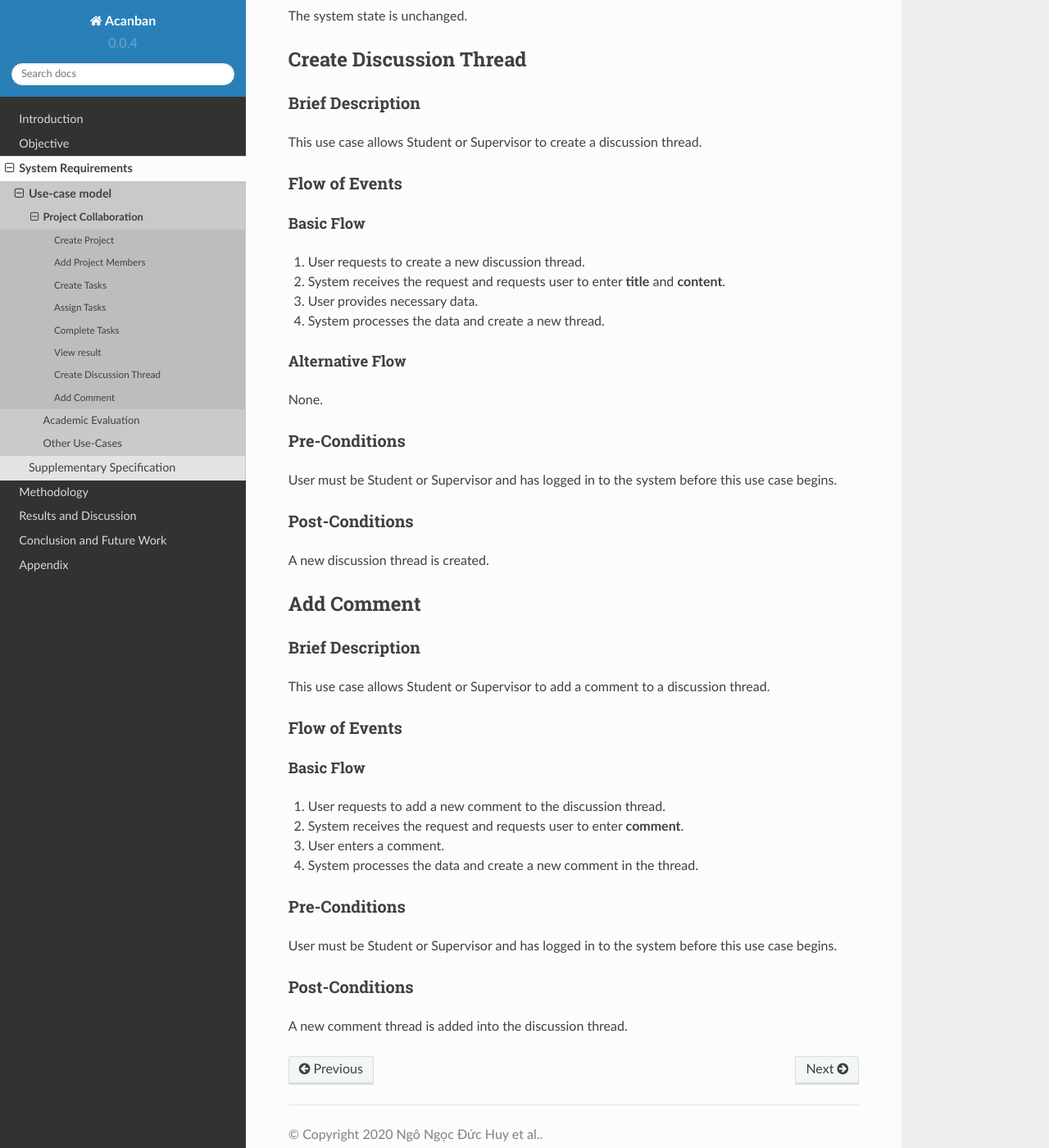
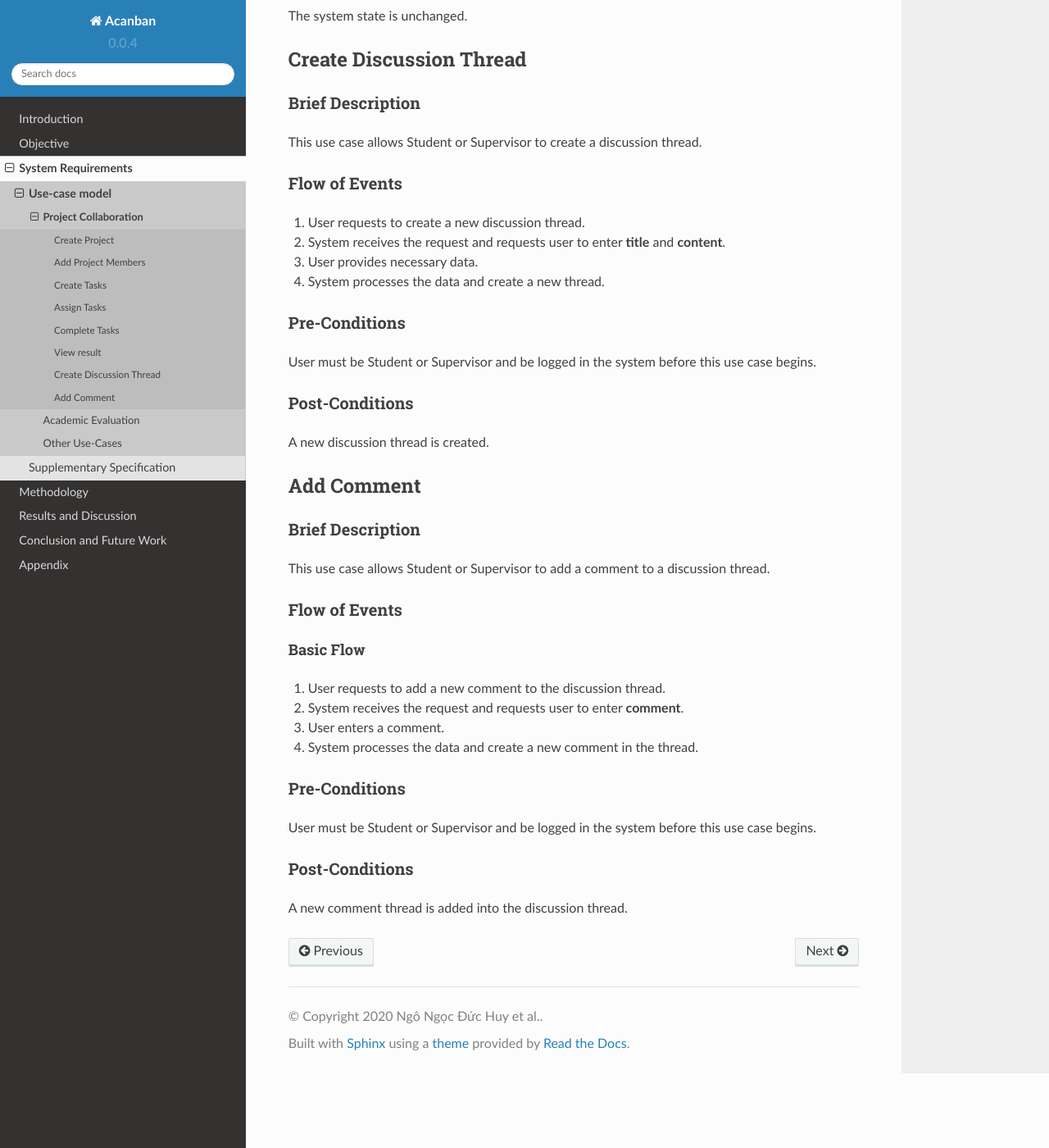
Before and after one commit to Huy-Ngo/acanban, a Sphinx documentation site: the page built from docs/source/req/use-case/collab.rst, in a window 1280 px wide and 1400 px high, scrolled down 4242 px. Shown: the whole window at 82% size. Built offline with Sphinx 7.4.7 and the Read the Docs theme 2.0.0, drawn with Linux system fonts in a browser that asks for light colours; the version number is read from the project's files by our own code; some of the changed text lies outside the part shown.

Commit message:
Resolve requests

```diff
--- a/docs/source/req/use-case/academic.rst
+++ b/docs/source/req/use-case/academic.rst
@@ -49,7 +49,7 @@
 Pre-Conditions
 ^^^^^^^^^^^^^^
 
-User must be a Supervisor and has logged in to the system
+User must be a Supervisor and be logged in the system
 before this use case begins.
 
 Post-Conditions
@@ -91,7 +91,7 @@
 Pre-Conditions
 ^^^^^^^^^^^^^^
 
-User must be Academic Assistant and has logged in to the system before this use case begins.
+User must be Academic Assistant and be logged in the system before this use case begins.
 
 Academic Assistant must search and select the project(s) before the use case begins.
 
@@ -133,7 +133,7 @@
 Pre-Conditions
 ^^^^^^^^^^^^^^
 
-User must be Academic Assistant and has logged in to the system before this use case begins.
+User must be Academic Assistant and be logged in the system before this use case begins.
 
 Academic Assistant must search and select the project(s) before the use case begins.
 
--- a/docs/source/req/use-case/collab.rst
+++ b/docs/source/req/use-case/collab.rst
@@ -71,7 +71,7 @@
 Pre-Conditions
 ^^^^^^^^^^^^^^
 
-User must be Student or Supervisor and has logged in to the system
+User must be Student or Supervisor and be logged in the system
 before this use case begins.
 
 Post-Conditions
@@ -142,7 +142,7 @@
 Pre-Conditions
 ^^^^^^^^^^^^^^
 
-User must be Student or Supervisor and has logged in to the system
+User must be Student or Supervisor and be logged in the system
 before this use case begins.
 
 Post-Conditions
@@ -173,7 +173,7 @@
 Pre-Conditions
 ^^^^^^^^^^^^^^
 
-User must be a participant and has logged in to the system before this use case begins.
+User must be a participant and be logged in the system before this use case begins.
 
 Post-Conditions
 ^^^^^^^^^^^^^^^
@@ -214,7 +214,7 @@
 Pre-Conditions
 ^^^^^^^^^^^^^^
 
-User must be Student and has logged in to the system before this use case begins.
+User must be Student and be logged in the system before this use case begins.
 
 Post-Conditions
 ^^^^^^^^^^^^^^^
@@ -242,7 +242,7 @@
 Pre-Conditions
 ^^^^^^^^^^^^^^
 
-User must be a Supervisor and has logged in to the system before this use case begins.
+User must be a Supervisor and be logged in the system before this use case begins.
 
 Post-Conditions
 ^^^^^^^^^^^^^^^
@@ -261,24 +261,16 @@
 Flow of Events
 ^^^^^^^^^^^^^^
 
-Basic Flow
-""""""""""
-
 1. User requests to create a new discussion thread.
 2. System receives the request and requests user to enter
    **title** and **content**.
 3. User provides necessary data.
 4. System processes the data and create a new thread.
 
-Alternative Flow
-""""""""""""""""
-
-None.
-
 Pre-Conditions
 ^^^^^^^^^^^^^^
 
-User must be Student or Supervisor and has logged in to the system
+User must be Student or Supervisor and be logged in the system
 before this use case begins.
 
 Post-Conditions
@@ -310,7 +302,7 @@
 Pre-Conditions
 ^^^^^^^^^^^^^^
 
-User must be Student or Supervisor and has logged in to the system
+User must be Student or Supervisor and be logged in the system
 before this use case begins.
 
 Post-Conditions
```
Also changed, not shown: docs/source/req/use-case/other.rst (+5 -5 lines).
